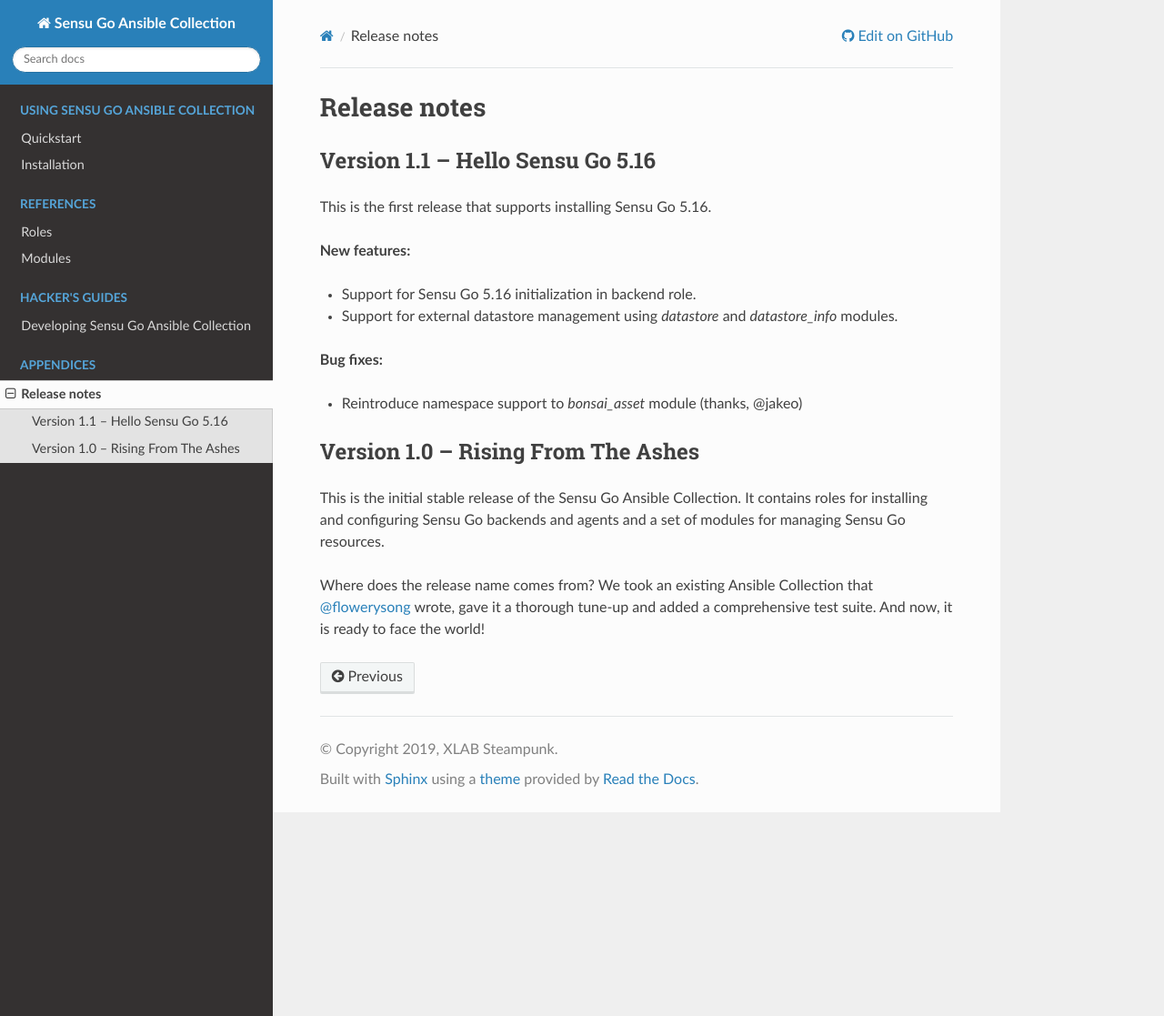
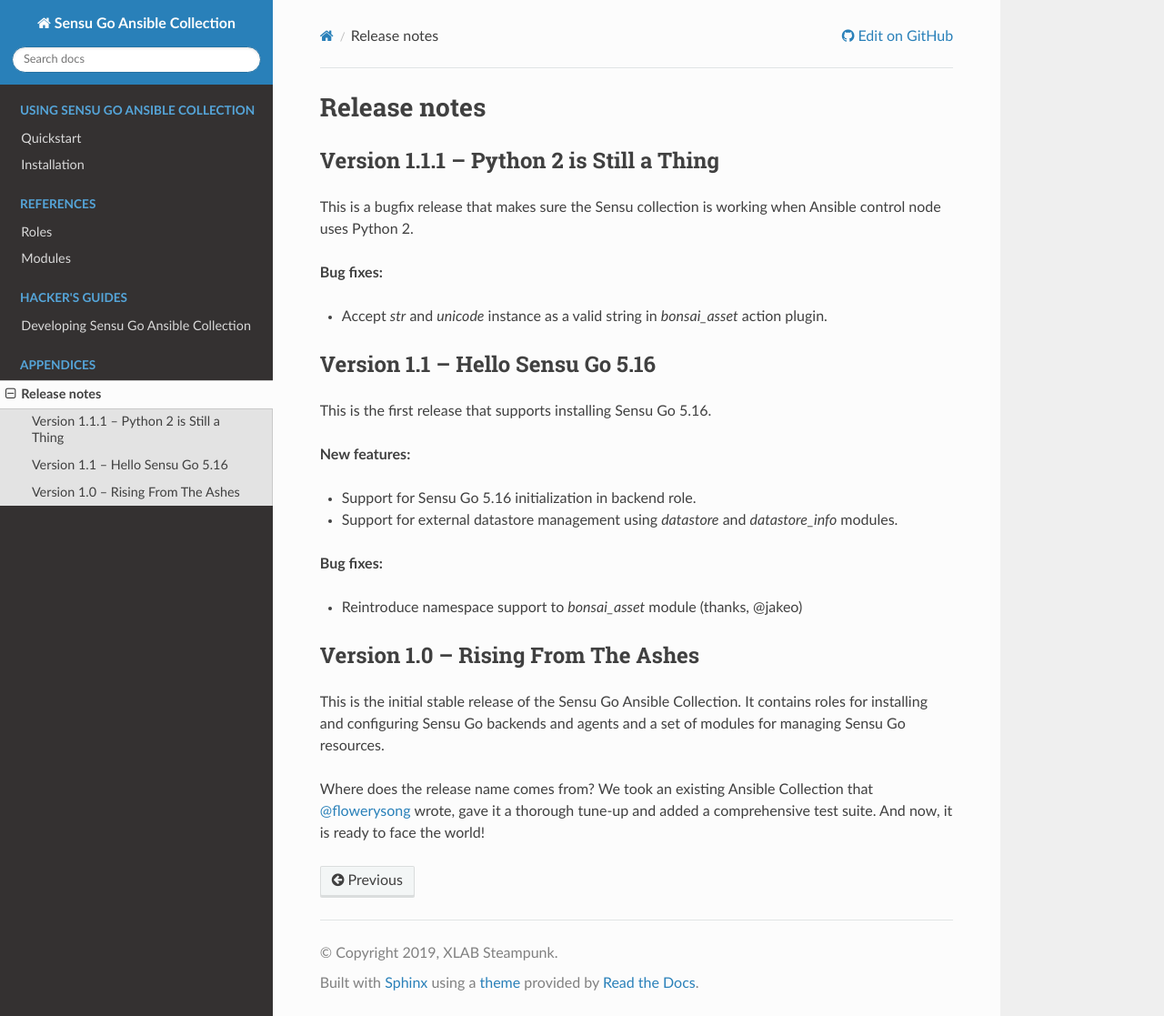
Before and after one commit to sensu/sensu-go-ansible, a Sphinx documentation site: the page built from docs/source/release_notes.rst, in a window 1280 px wide and 1117 px high. Shown: the whole window at 91% size. Built offline with Sphinx 7.4.7 and the Read the Docs theme 2.0.0, drawn with Linux system fonts in a browser that asks for light colours.

Commit message:
Prepare collection for 1.1.1 release

```diff
--- a/docs/source/release_notes.rst
+++ b/docs/source/release_notes.rst
@@ -1,5 +1,17 @@
 Release notes
 =============
+
+Version 1.1.1 -- Python 2 is Still a Thing
+------------------------------------------
+
+This is a bugfix release that makes sure the Sensu collection is working when
+Ansible control node uses Python 2.
+
+**Bug fixes:**
+
+* Accept *str* and *unicode* instance as a valid string in *bonsai_asset*
+  action plugin.
+
 
 Version 1.1 -- Hello Sensu Go 5.16
 ----------------------------------
--- a/galaxy.yml
+++ b/galaxy.yml
@@ -1,6 +1,6 @@
 namespace: sensu
 name: sensu_go
-version: 1.1.0
+version: 1.1.1
 
 authors:
   - Paul Arthur <paul.arthur@flowerysong.com> (@flowerysong)
```
